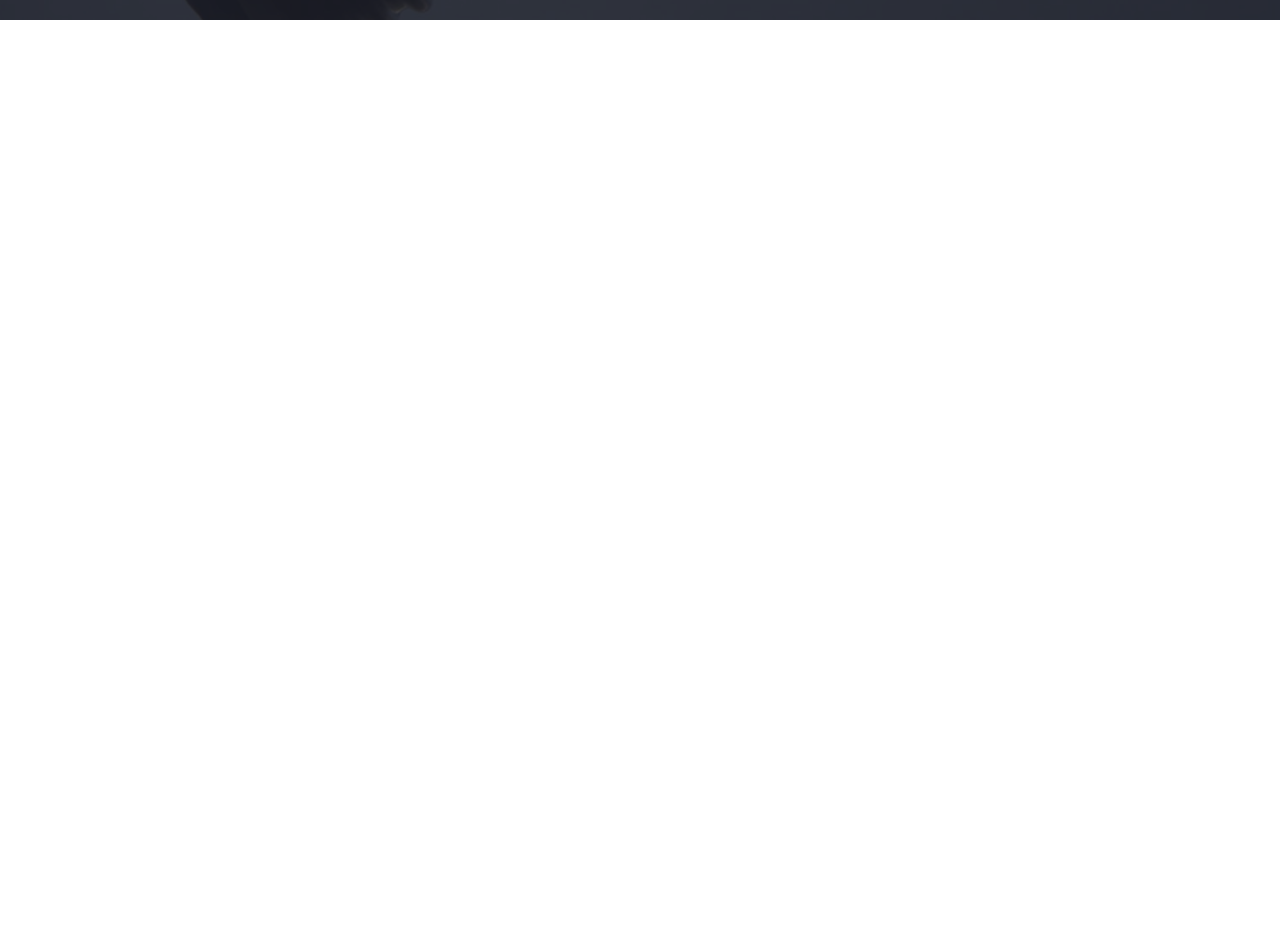
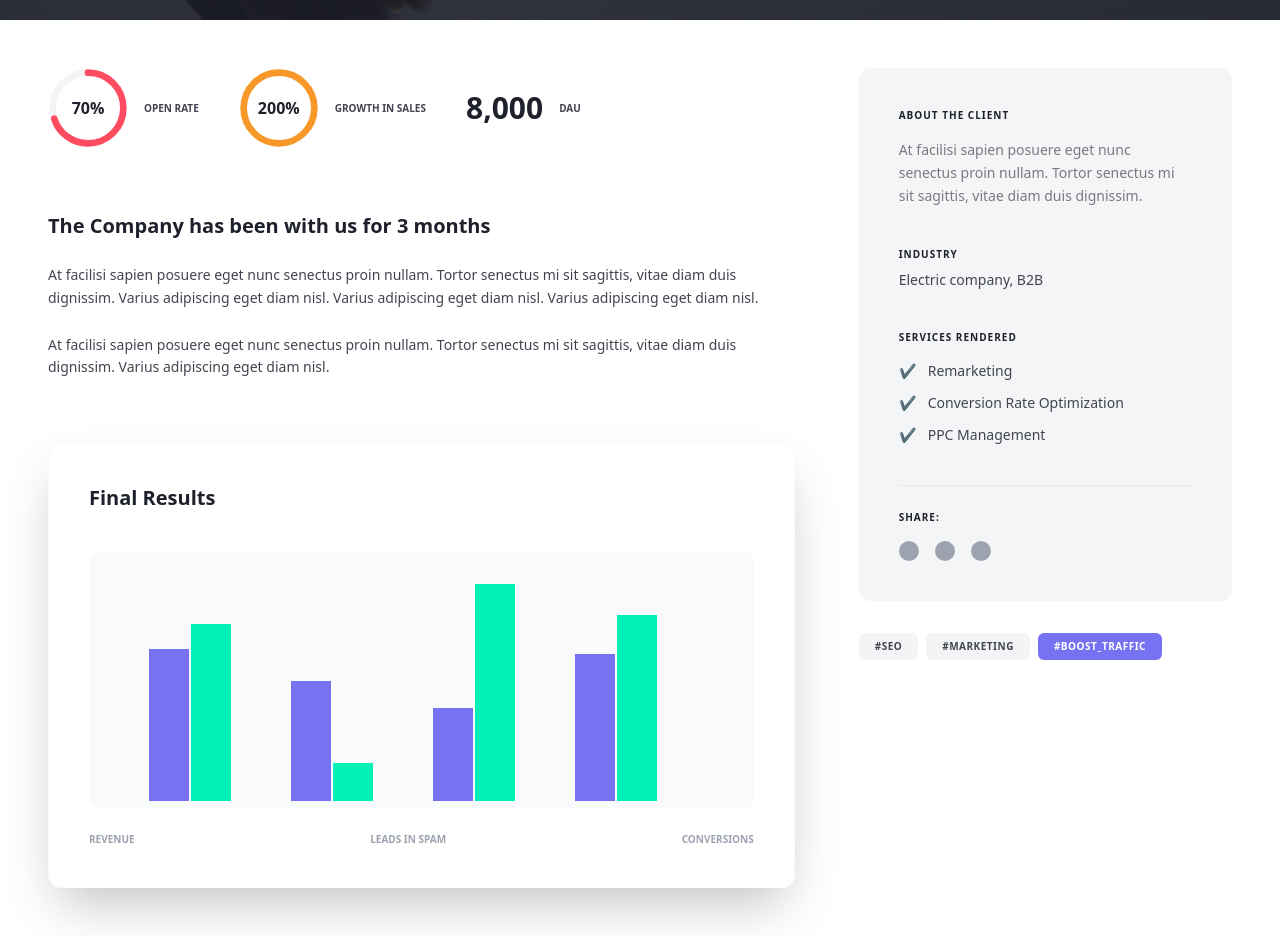
Before and after one commit to rajabovmunis598/CREATE, a website: page index.html in a window 1280 px wide. Shown: the part 480-1416 px from the top of the page. Before the commit the page ends 800 px from the top, so only its background shows below. Drawn offline with nearby package versions, Linux system fonts and the light colour scheme.

Commit message:
commit 3

```diff
--- a/index.html
+++ b/index.html
@@ -54,6 +54,101 @@
     </h1>
   </div>
 </section>
+<section class="max-w-7xl mx-auto p-4 md:p-12 bg-white font-sans text-[#424551]">
+  <div class="flex flex-col lg:flex-row gap-16">
+    <div class="w-full lg:w-2/3">
+
+      <div class="flex flex-wrap gap-10 mb-16">
+        <div class="flex items-center gap-4">
+          <div class="relative w-20 h-20">
+            <svg class="w-full h-full" viewBox="0 0 36 36">
+              <path class="text-gray-100" stroke-width="3" stroke="currentColor" fill="none" d="M18 2.0845 a 15.9155 15.9155 0 0 1 0 31.831 a 15.9155 15.9155 0 0 1 0 -31.831" />
+              <path class="text-[#FF4C61]" stroke-width="3" stroke-dasharray="70, 100" stroke-linecap="round" stroke="currentColor" fill="none" d="M18 2.0845 a 15.9155 15.9155 0 0 1 0 31.831 a 15.9155 15.9155 0 0 1 0 -31.831" />
+            </svg>
+            <div class="absolute inset-0 flex items-center justify-center font-bold text-[#1E212C]">70%</div>
+          </div>
+          <p class="text-[10px] font-bold uppercase leading-tight">Open Rate</p>
+        </div>
+
+        <div class="flex items-center gap-4">
+          <div class="relative w-20 h-20">
+            <svg class="w-full h-full" viewBox="0 0 36 36">
+              <path class="text-gray-100" stroke-width="3" stroke="currentColor" fill="none" d="M18 2.0845 a 15.9155 15.9155 0 0 1 0 31.831 a 15.9155 15.9155 0 0 1 0 -31.831" />
+              <path class="text-[#F89828]" stroke-width="3" stroke-dasharray="100, 100" stroke-linecap="round" stroke="currentColor" fill="none" d="M18 2.0845 a 15.9155 15.9155 0 0 1 0 31.831 a 15.9155 15.9155 0 0 1 0 -31.831" />
+            </svg>
+            <div class="absolute inset-0 flex items-center justify-center font-bold text-[#1E212C]">200%</div>
+          </div>
+          <p class="text-[10px] font-bold uppercase leading-tight">Growth in sales</p>
+        </div>
+
+        <div class="flex items-center gap-4">
+          <div class="text-3xl font-bold text-[#1E212C]">8,000</div>
+          <p class="text-[10px] font-bold uppercase leading-tight">DAU</p>
+        </div>
+      </div>
+
+      <div class="text-sm leading-relaxed space-y-6 mb-16">
+        <h3 class="text-xl font-bold text-[#1E212C]">The Company has been with us for 3 months</h3>
+        <p>At facilisi sapien posuere eget nunc senectus proin nullam. Tortor senectus mi sit sagittis, vitae diam duis dignissim. Varius adipiscing eget diam nisl. Varius adipiscing eget diam nisl. Varius adipiscing eget diam nisl.</p>
+
+        <p>At facilisi sapien posuere eget nunc senectus proin nullam. Tortor senectus mi sit sagittis, vitae diam duis dignissim. Varius adipiscing eget diam nisl.</p>
+      </div>
+
+      <div class="bg-white rounded-xl shadow-2xl p-10 border border-gray-50">
+        <h3 class="text-xl font-bold mb-10 text-[#1E212C]">Final Results</h3>
+
+        <div class="relative w-full h-64 bg-gray-50 rounded-lg flex items-center justify-center">
+          <img src="image/Chart Figure.png" alt="">
+        </div>
+
+        <div class="flex justify-between mt-6 text-[10px] font-bold uppercase text-gray-400">
+          <span>Revenue</span>
+          <span>Leads in spam</span>
+          <span>Conversions</span>
+        </div>
+      </div>
+    </div>
+
+    <div class="w-full lg:w-1/3">
+      <div class="bg-[#F4F5F6] rounded-xl p-10 sticky top-8">
+        <div class="mb-10">
+          <h4 class="text-[10px] font-bold uppercase tracking-widest text-[#1E212C] mb-4">About the client</h4>
+          <p class="text-sm leading-relaxed text-[#787A80]">At facilisi sapien posuere eget nunc senectus proin nullam. Tortor senectus mi sit sagittis, vitae diam duis dignissim.</p>
+        </div>
+
+        <div class="mb-10">
+          <h4 class="text-[10px] font-bold uppercase tracking-widest text-[#1E212C] mb-2">Industry</h4>
+          <p class="text-sm text-[#424551]">Electric company, B2B</p>
+        </div>
+
+        <div class="mb-10">
+          <h4 class="text-[10px] font-bold uppercase tracking-widest text-[#1E212C] mb-4">Services rendered</h4>
+          <ul class="space-y-3 text-sm font-medium">
+            <li class="flex items-center gap-3"><span class="text-[#7772F1]">✔</span> Remarketing</li>
+            <li class="flex items-center gap-3"><span class="text-[#7772F1]">✔</span> Conversion Rate Optimization</li>
+            <li class="flex items-center gap-3"><span class="text-[#7772F1]">✔</span> PPC Management</li>
+          </ul>
+        </div>
+
+        <div class="pt-6 border-t border-gray-200">
+          <h4 class="text-[10px] font-bold uppercase tracking-widest text-[#1E212C] mb-4">Share:</h4>
+          <div class="flex gap-4">
+             <span class="w-5 h-5 bg-gray-400 rounded-full"></span>
+             <span class="w-5 h-5 bg-gray-400 rounded-full"></span>
+             <span class="w-5 h-5 bg-gray-400 rounded-full"></span>
+          </div>
+        </div>
+      </div>
+
+      <div class="mt-8 flex flex-wrap gap-2">
+        <span class="bg-gray-100 text-[#424551] px-4 py-1.5 rounded-md text-[10px] font-bold uppercase tracking-wider">#SEO</span>
+        <span class="bg-gray-100 text-[#424551] px-4 py-1.5 rounded-md text-[10px] font-bold uppercase tracking-wider">#Marketing</span>
+        <span class="bg-[#7772F1] text-white px-4 py-1.5 rounded-md text-[10px] font-bold uppercase tracking-wider">#Boost_traffic</span>
+      </div>
+    </div>
+
+  </div>
+</section>
 
 </body>
 </html>
```
Also changed, not shown: image/Chart Figure.png (added).
